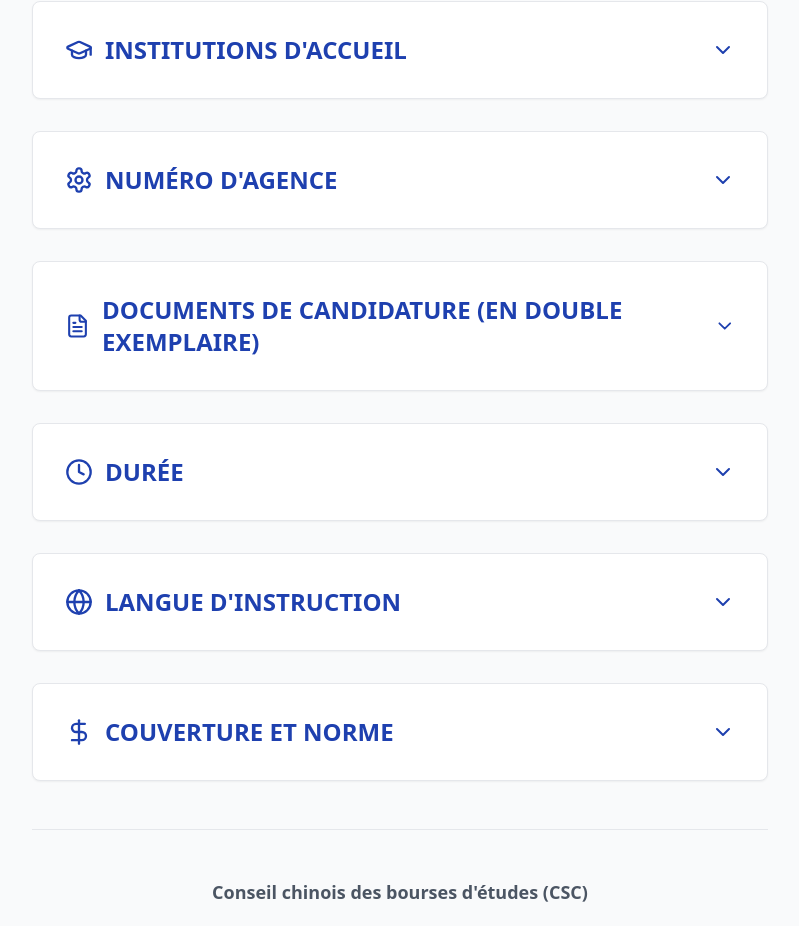
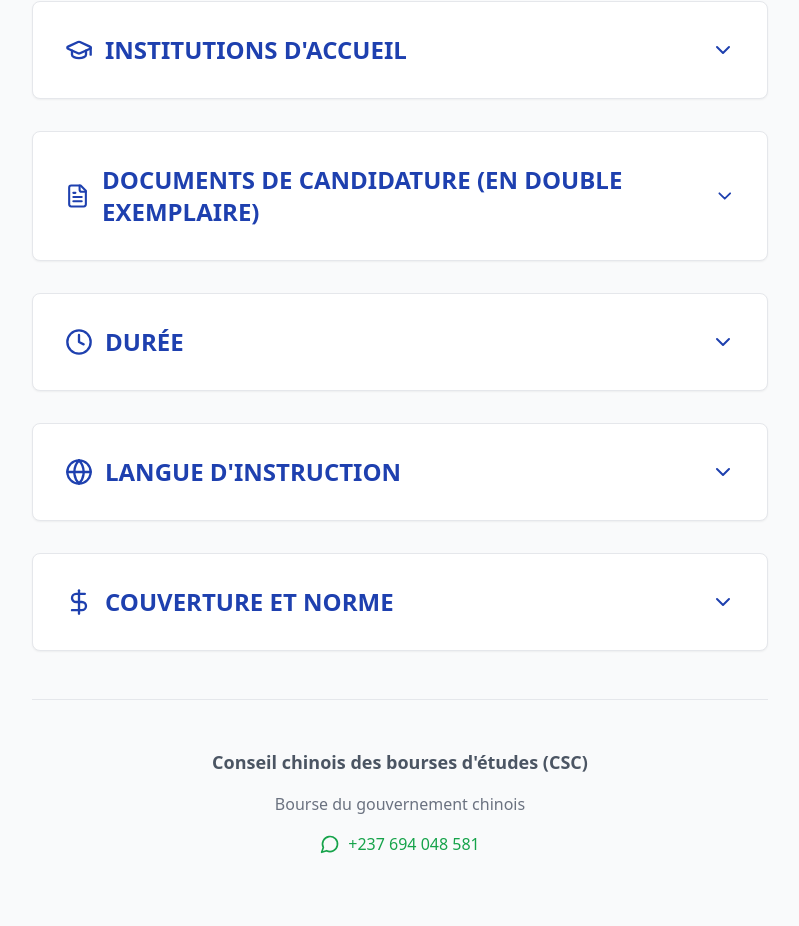
Before and after one commit to EdwinTchakounte/OK_vitrine_kss, a React (Vite) app: page /CSC in a window 1280 px wide. Shown: the part 1558-2484 px from the top of the page, without its empty margins (240-1039 px from the left). Built offline with nearby package versions, Linux system fonts and the light colour scheme.

Commit message:
21/08/2025

```diff
--- a/src/components/StatCard.tsx
+++ b/src/components/StatCard.tsx
@@ -177,7 +177,7 @@ export default function StatsDashboard() {
           </StatGroup>
 
           {/* Groupe 2: Programmes & Réussites - 3 éléments sur une ligne */}
-          <StatGroup title="Programmes & Réussites" icon={TrendingUp} delay={1} columns="grid-cols-3">
+          <StatGroup title="Programmes & Réussites" icon={TrendingUp} delay={1} columns="grid-cols-2">
             {programStats.map((stat, index) => (
               <StatCard
                 key={index}
--- a/src/components/csc.tsx
+++ b/src/components/csc.tsx
@@ -233,8 +233,9 @@ function CSC() {
                   >
                     <p className="text-gray-700 leading-relaxed mb-4">
                       Au total, 279 universités chinoises sont approuvées par le ministère de l'Éducation pour accepter les étudiants boursiers du gouvernement chinois.
+                       <p className='font-bold'>en savoir plus 👉<a href='https://forms.gle/8yDCw8iLs8a5hRYp8'><span className='text-red-700 font-bold'>cliquez ici</span> </a></p>
                     </p>
-                    <div className="grid md:grid-cols-2 gap-4">
+                    {/* <div className="grid md:grid-cols-2 gap-4">
                       <div className="bg-green-50 p-4 rounded-lg border border-green-200">
                         <h4 className="font-semibold text-green-800 mb-2">Universités de rang A (Double First-Class)</h4>
                         <ul className="text-green-700 text-sm space-y-1">
@@ -255,21 +256,21 @@ function CSC() {
                           <li>• Conservatoire central de musique</li>
                         </ul>
                       </div>
-                    </div>
+                    </div> */}
                   </motion.div>
                 )}
               </motion.div>
 
               {/* Agency Number */}
-              <motion.div
+              {/* <motion.div
                 id="agency-number"
                 initial={{ opacity: 0, y: 20 }}
                 whileInView={{ opacity: 1, y: 0 }}
                 transition={{ duration: 0.6 }}
                 viewport={{ once: true }}
                 className="bg-white rounded-lg p-8 shadow-sm border border-gray-200"
-              >
-                <button
+              > */}
+                {/* <button
                   onClick={() => toggleSection('agency-number')}
                   className="w-full flex items-center justify-between text-left"
                 >
@@ -282,9 +283,9 @@ function CSC() {
                   ) : (
                     <ChevronDown className="text-blue-800" size={24} />
                   )}
-                </button>
+                </button> */}
 
-                {expandedSections['agency-number'] && (
+                {/* {expandedSections['agency-number'] && (
                   <motion.div
                     initial={{ opacity: 0, height: 0 }}
                     animate={{ opacity: 1, height: 'auto' }}
@@ -315,7 +316,7 @@ function CSC() {
                     </div>
                   </motion.div>
                 )}
-              </motion.div>
+              </motion.div> */}
 
               {/* Application Documents */}
               <motion.div
@@ -418,11 +419,7 @@ function CSC() {
                         </div>
                       </li>
                     </ol>
-                    <div className="mt-6 p-4 bg-blue-50 rounded-lg border border-blue-200">
-                      <p className="text-blue-800 font-medium">
-                        <strong>Important :</strong> Tous les documents doivent être reliés ensemble dans le coin supérieur gauche dans l'ordre de 1 à 10.
-                      </p>
-                    </div>
+
                   </motion.div>
                 )}
               </motion.div>
```
